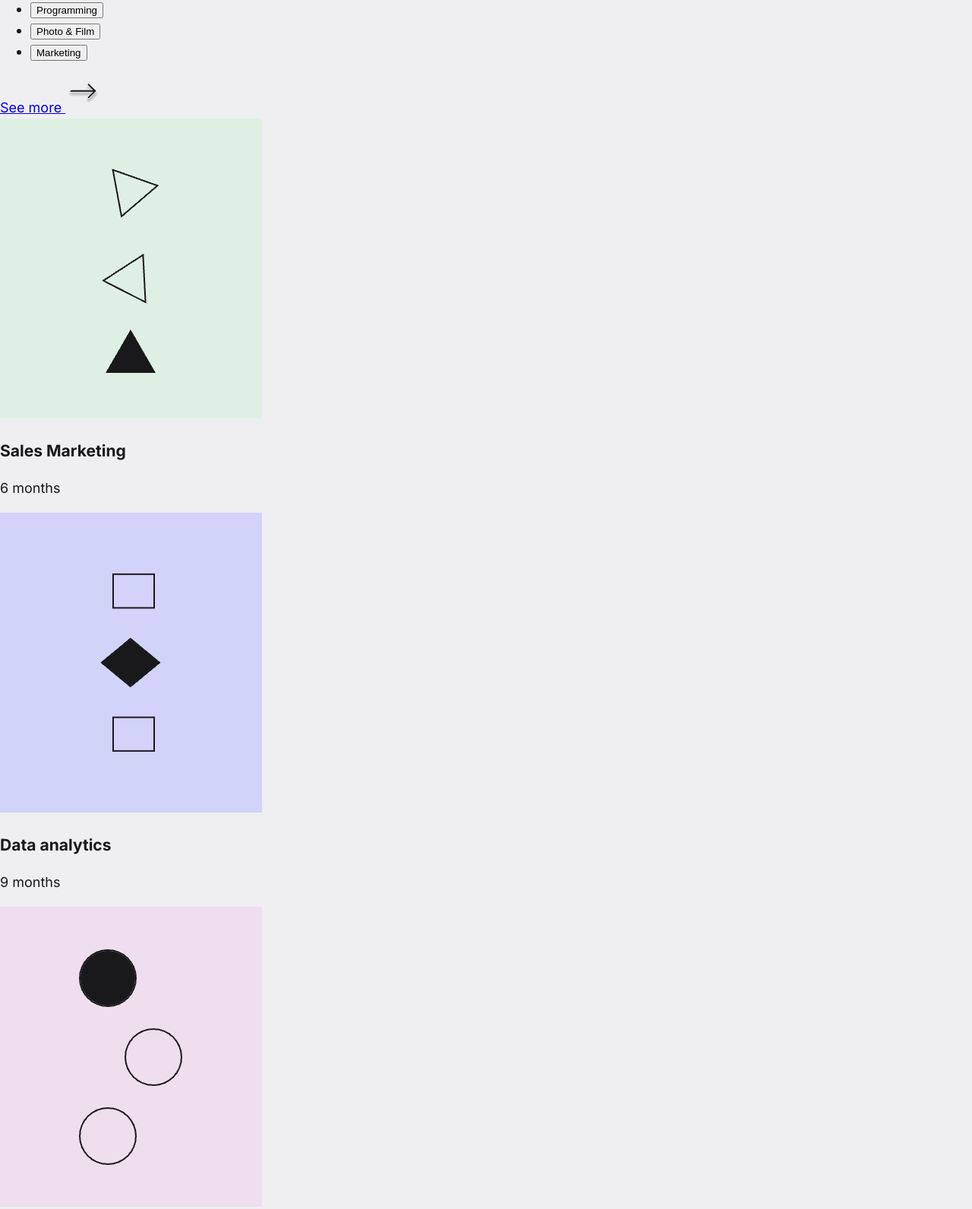
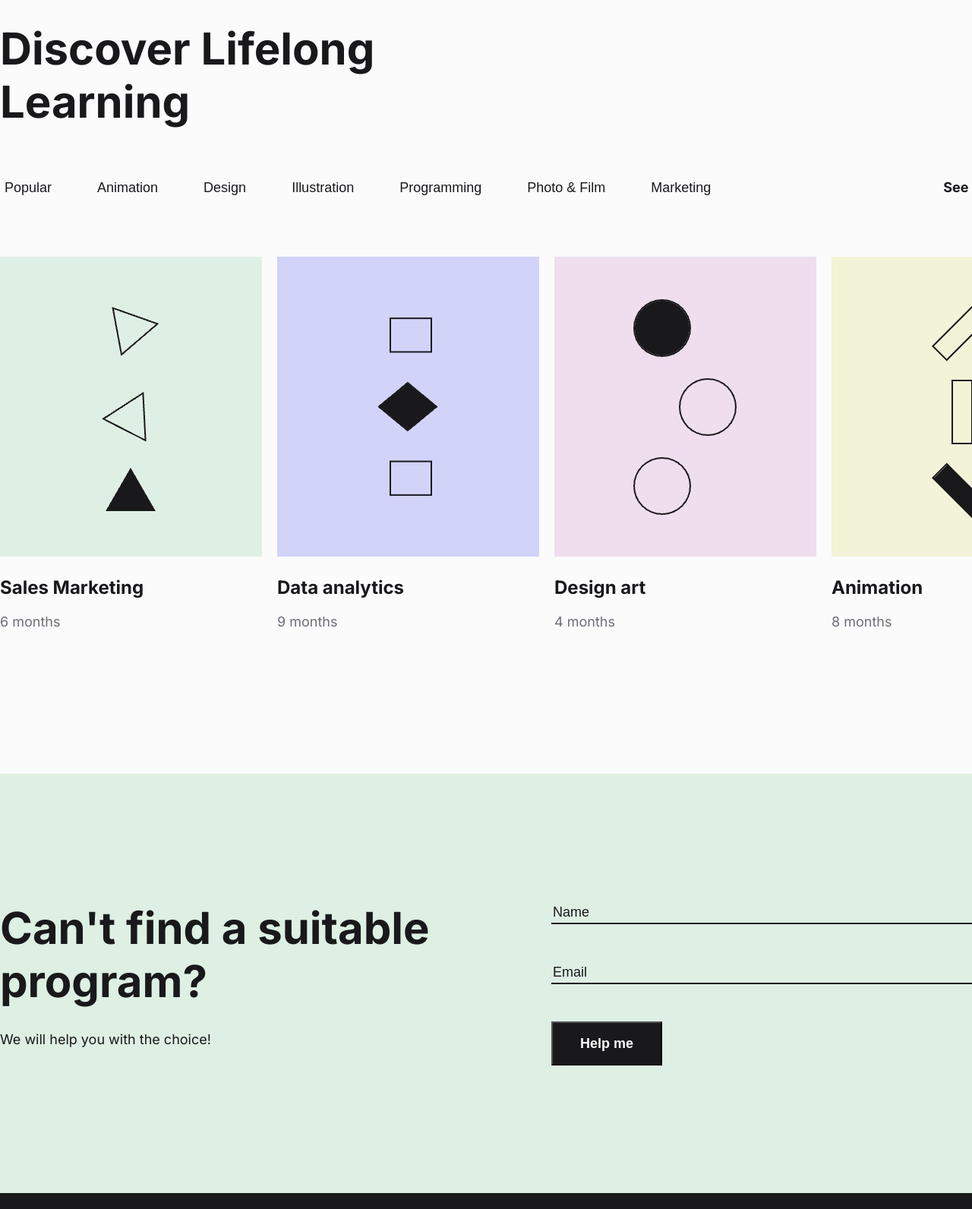
Before and after one commit to anastasiia-perederii/UpDate, a website: page index.html in a window 1280 px wide. Shown: the part 1861-3453 px from the top of the page at 76% size. Drawn offline with Linux system fonts and the light colour scheme.

Commit message:
add last sections

```diff
--- a/index.html
+++ b/index.html
@@ -63,7 +63,6 @@
           in-demand skills. All courses are aimed at practice: we monitor the relevance of the material and help with
           employment and internship</p>
       </div>
-
       <div class="learn__counters">
         <div class="learn__counter-item">
           <p class="learn__counter-number">56</p>
@@ -82,7 +81,9 @@
   </section>
 
   <section class="discover-section">
+    <div class="container discover-section__container">
       <h2 class="discover__title">Discover Lifelong Learning</h2>
+      <div class="discover__slider">
         <ul class="discover__list">
           <li>
             <button class="discover__button">Popular</button>
@@ -106,10 +107,13 @@
             <button class="discover__button">Marketing</button>
           </li>
         </ul>
-    <a href="#" class="discover__button">
+
+        <a href="#" class="discover__button-img">
           See more
           <img src="images/discover_section_see_more_arrow.svg" alt="see more"/>
         </a>
+
+      </div>
       <div class="discover__cards">
         <article class="discover__card-item">
           <img class="discover__card-img" src="images/discover_section_card_img_1.jpeg" alt="Sales Marketing"/>
@@ -132,9 +136,11 @@
           <p class="discover__card-length">8 months</p>
         </article>
       </div>
+    </div>
   </section>
 
   <section class="contact-us-section">
+    <div class="container contact-us-section__container">
     <div class="contact-us__text">
       <h2 class="contact-us__title">Can't find a suitable program?</h2>
       <p class="contact-us__description">We will help you with the choice!</p>
@@ -143,10 +149,9 @@
     <form name="contact-us__form" autocomplete="off">
       <div class="contact-section__form-field input">
         <label class="input-label visually-hidden" for="user-name">
-          Name
         </label>
         <input
-            class="form__input"
+            class="contact-form__input"
             type="text"
             id="user-name"
             name="user-name"
@@ -156,10 +161,9 @@
       </div>
       <div class="contact-section__form-field input">
         <label class="input-label visually-hidden" for="user-email">
-          Email
         </label>
         <input
-            class="form__input"
+            class="contact-form__input"
             type="email"
             id="user-email"
             name="user-email"
@@ -167,11 +171,12 @@
             required
         />
       </div>
-      <button class="contact-us__btn" type="submit">
+      <button class="contact-form__btn" type="submit">
         Help me
       </button>
     </form>
   </section>
+  </div>
 </main>
 
 <footer class="footer">
--- a/styles/style.css
+++ b/styles/style.css
@@ -191,7 +191,6 @@ body {
 
 .learn-section__container {
   display: flex;
-  justify-content: flex-start;
   align-items: flex-start;
   gap: 142px;
   padding: 168px 0 162px 0;
@@ -233,6 +232,158 @@ body {
   line-height: 28px;
   font-weight: 400;
   margin-bottom: 27px;
+}
+
+/*Discover Section*/
+.discover-section {
+  background: #FBFBFC;
+  color: #19191C;
+}
+
+.discover-section__container {
+  display: flex;
+  align-items: flex-start;
+  flex-direction: column;
+  padding: 168px 0;
+}
+
+.discover__title {
+  max-width: 594px;
+  font-size: 58px;
+  line-height: 70px;
+  font-weight: 700;
+  margin-bottom: 45px;
+}
+
+.discover__list {
+  display: flex;
+  flex-direction: row;
+  align-items: center;
+  justify-content: space-between;
+  gap: 48px;
+  list-style: none;
+  padding: 0;
+}
+
+.discover__slider {
+  display: flex;
+  align-items: center;
+  flex-direction: row;
+  gap: 300px;
+}
+
+.discover__button {
+  display: flex;
+  align-items: center;
+  gap: 48px;
+  border: none;
+  text-decoration: none;
+  color: #19191C;
+  background-color: inherit;
+  font-size: 18px;
+  line-height: 28px;
+  font-weight: 400;
+}
+
+.discover__button-img {
+  display: flex;
+  align-items: center;
+  gap: 10px;
+  text-decoration: none;
+  color: #19191C;
+  font-size: 18px;
+  line-height: 22px;
+  font-weight: 700;
+}
+
+.discover__cards {
+  display: flex;
+  justify-content: space-between;
+  flex-direction: row;
+  gap: 20px;
+  margin-top: 58px;
+}
+
+.discover__card-img {
+  display: block;
+  margin-bottom: 28px;
+}
+
+.discover__card-title {
+  font-size: 24px;
+  line-height: 26px;
+  font-weight: 700;
+  margin: 0 0 11px 0;
+}
+
+.discover__card-length {
+  font-size: 18px;
+  line-height: 28px;
+  font-weight: 400;
+  color: #6D6D77;
+}
+
+/* Contact-us Section */
+.contact-us-section {
+  background-color: #DEEFE4;
+  color: #19191C;
+  padding: 168px 0;
+}
+
+.contact-us-section__container {
+  display: flex;
+  align-items: flex-start;
+  justify-content: space-between;
+}
+
+.contact-us__text {
+  max-width: 801px;
+}
+
+.contact-us__title {
+  font-size: 58px;
+  line-height: 70px;
+  font-weight: 700;
+  margin: 0 0 28px;
+}
+
+.contact-us__description {
+  font-size: 18px;
+  line-height: 28px;
+  font-weight: 400;
+}
+
+.contact-us__form {
+  display: flex;
+  flex-direction: column;
+
+}
+
+.contact-form__input {
+  border: none;
+  border-bottom: 2px solid #19191C;
+  background: transparent;
+  color: #19191C;
+  width: 710px;
+  margin-bottom: 49px;
+  padding-bottom: 5px;
+}
+
+.contact-form__input::placeholder {
+  font-size: 18px;
+  line-height: 28px;
+  font-weight: 400;
+  color: #19191C;
+  opacity: 1;
+}
+
+.contact-form__btn {
+  background: #19191C;
+  color: #FBFBFC;
+  padding: 16px 36px;
+  font-size: 18px;
+  line-height: 22px;
+  font-weight: 700;
 }
 
 /* Footer */
```
Lines whose indentation alone changed are shown as unchanged.
